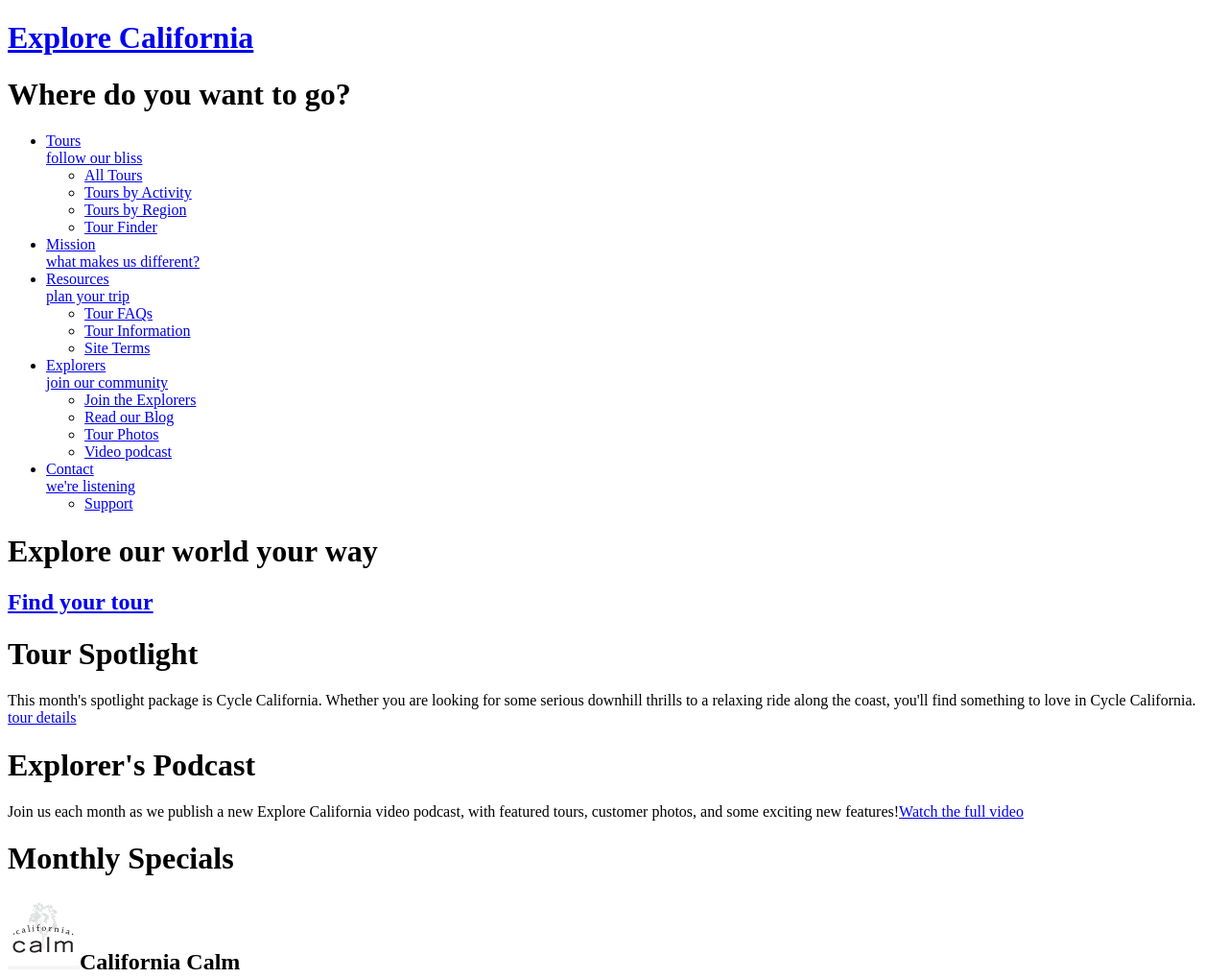
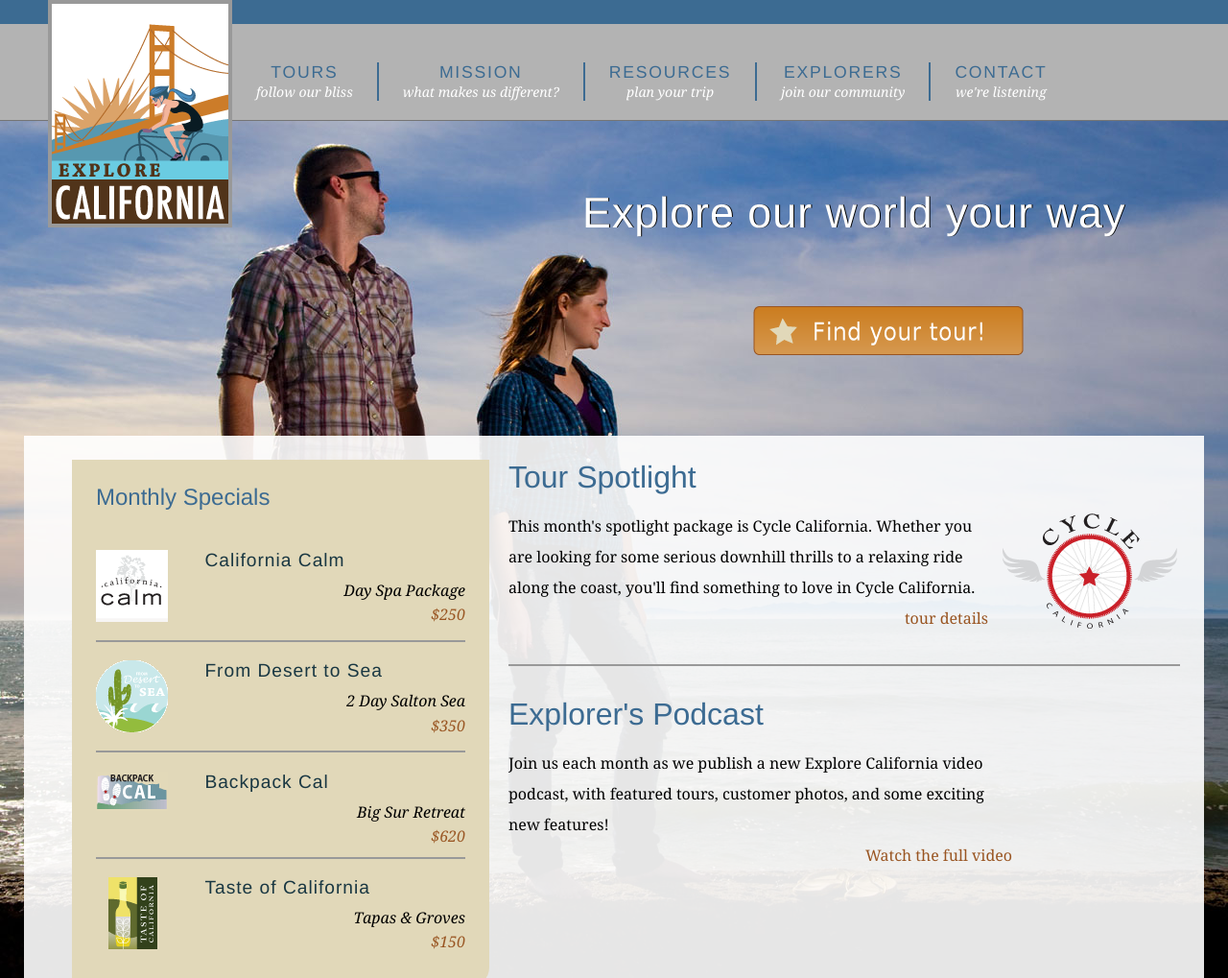
Before and after one commit to junaidsarwar414/explorecalifornia, a plain HTML site: page index.html in a window 1280 px wide. Shown: the top 1019 px of the page at 96% size. Drawn offline with Linux system fonts and the light colour scheme.

Commit message:
Revert "Corrupted Index.html"
This reverts commit 7490a42ec4020ae236506ffbd599b0de3dc0d3d3.

```diff
--- a/index.html
+++ b/index.html
@@ -2,6 +2,9 @@
    "http://www.w3.org/TR/html4/loose.dtd">
 <html lang="en">
   <head>
+    <meta http-equiv="Content-Type" content="text/html; charset=utf-8">
+    <title>Welcome to Explore California</title>
+    <link href="assets/stylesheets/main.css" rel="stylesheet" type="text/css" media="all">
     <script src="assets/javascripts/jquery-1.5.1.min.js"></script>
     <script src="assets/javascripts/jquery-ui-1.8.10.custom.min.js"></script>
     <script src="assets/javascripts/menus.js"></script>
```
